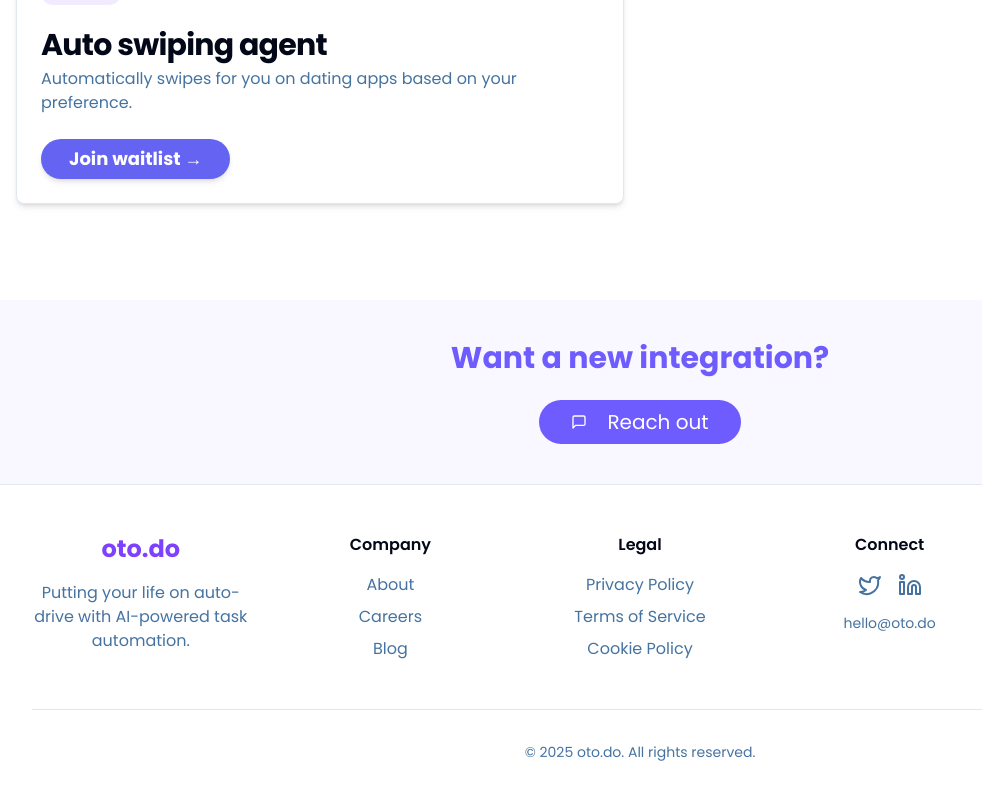
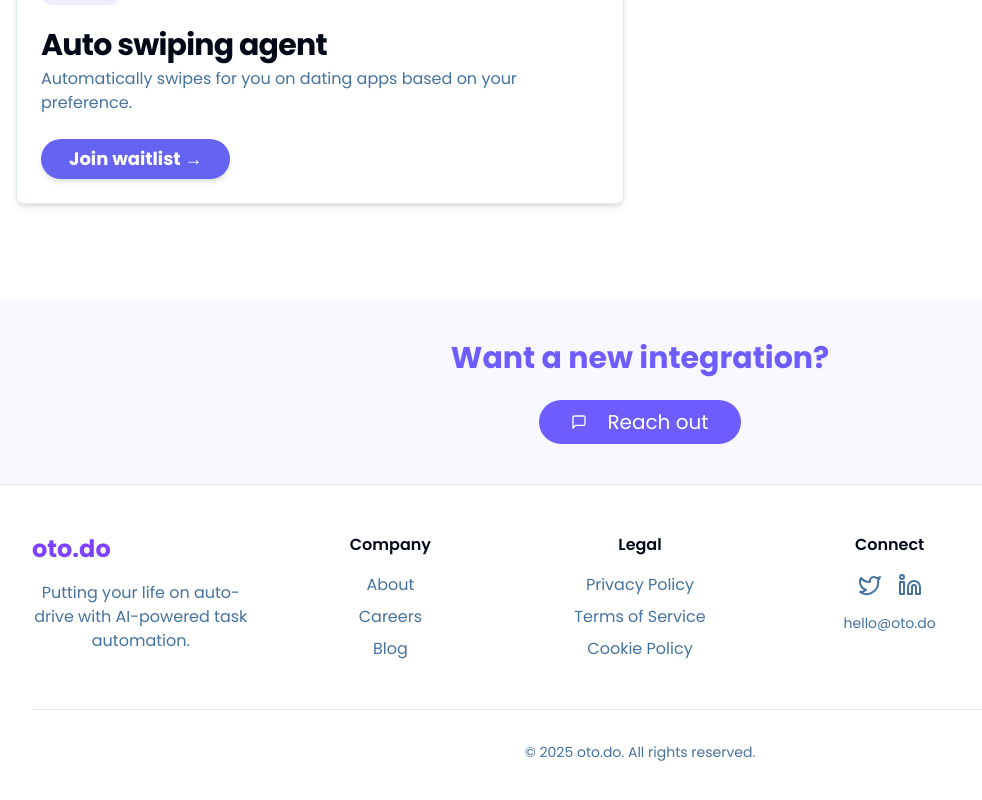
Before and after one commit to pushkarlabh1/oto.do, a Next.js app: page / in a window 1280 px wide. Shown: the part 1317-2117 px from the top of the page, without its empty margins (0-982 px from the left). Built offline with nearby package versions, Linux system fonts and the light colour scheme.

Commit message:
Update footer 1.tsx

```diff
--- a/src/components/landing/footer.tsx
+++ b/src/components/landing/footer.tsx
@@ -24,7 +24,7 @@ export function Footer() {
     <footer className="bg-white border-t">
       <div className="container mx-auto px-4 sm:px-6 lg:px-8 py-12">
         <div className="grid grid-cols-1 md:grid-cols-2 lg:grid-cols-5 gap-8">
-          <div className="text-center">
+          <div className= "text-center md:text-left">
             <Link href="/" className="text-2xl font-bold text-primary mb-4 inline-block text-center">
               oto.do
             </Link>
```
